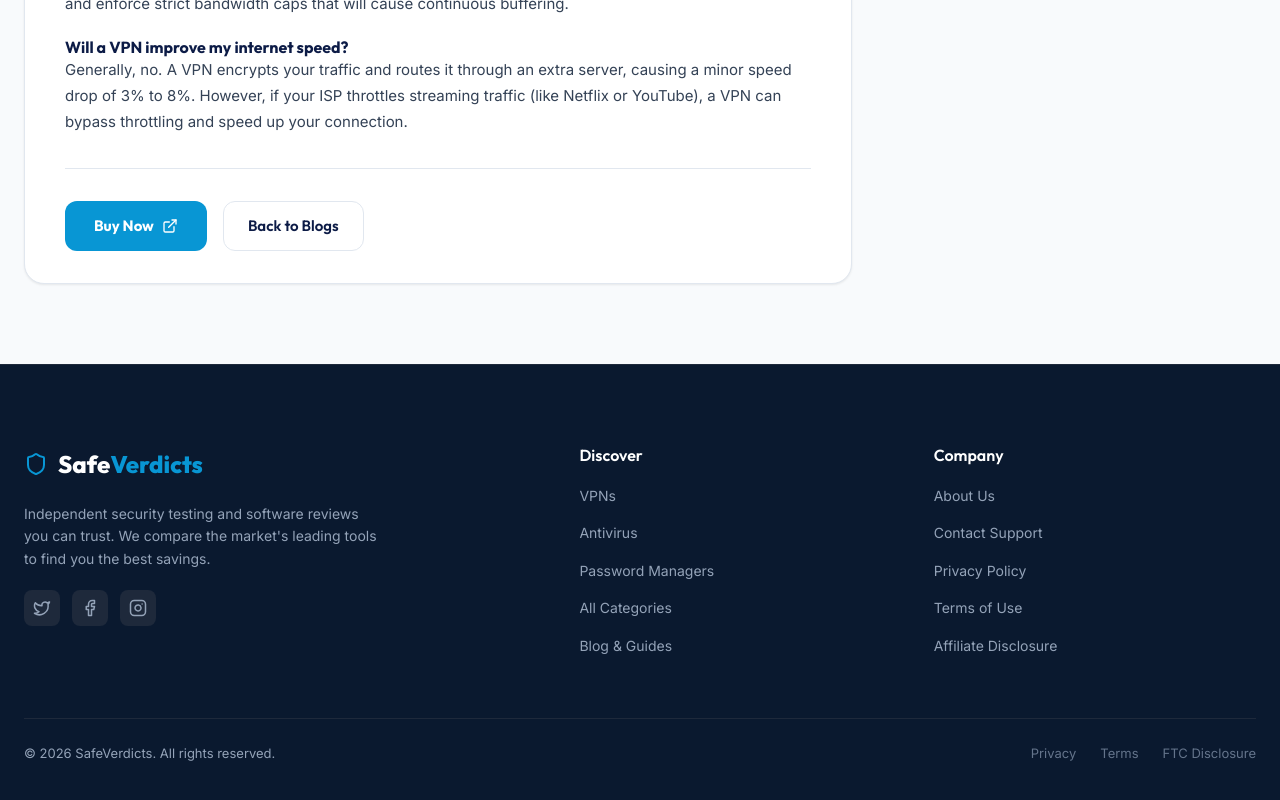
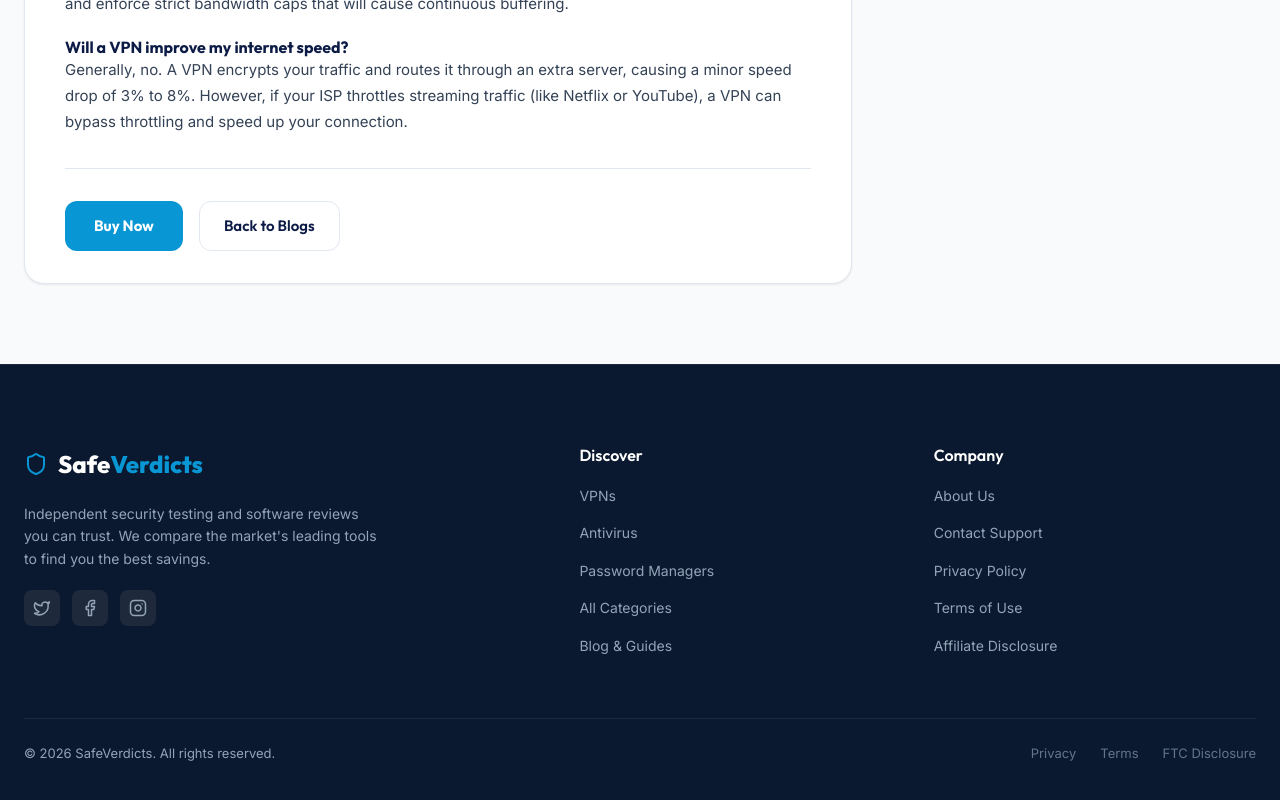
Before and after one commit to codershiveinterns-cloud/SafeVerdicts, a React (Vite) app: page /blog/best-vpn-streaming-2026 in a window 1280 px wide. Shown: the part 2655-3455 px from the top of the page. Built offline with nearby package versions, Linux system fonts and the light colour scheme.

Commit message:
Remove icon from Buy Now button and make link redirect field inactive

```diff
--- a/src/pages/BlogPost.jsx
+++ b/src/pages/BlogPost.jsx
@@ -256,12 +256,11 @@ export default function BlogPost() {
               <hr className="post-hr" />
               <div className="post-footer-buttons">
                 <a
-                  href={post.slug === 'wisecare-365-pro-all-in-one-windows' ? 'https://www.wisecleaner.com/' : (wiseCleanerDeal?.affiliateUrl || 'https://www.wisecleaner.com/')}
-                  target="_blank"
-                  rel="noopener noreferrer sponsored"
+                  href="#"
+                  onClick={(e) => e.preventDefault()}
                   className="btn btn-primary post-footer-buy-btn"
                 >
-                  Buy Now <ExternalLink size={16} />
+                  Buy Now
                 </a>
                 <Link to="/blog" className="btn btn-secondary post-footer-back-btn">
                   Back to Blogs
```
